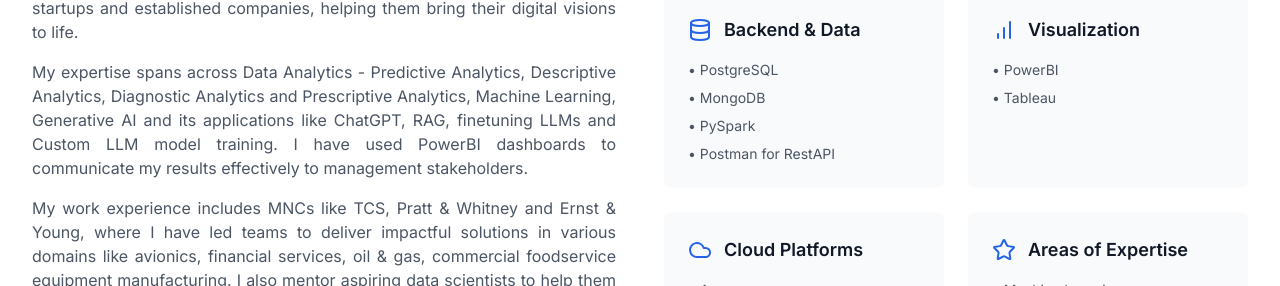
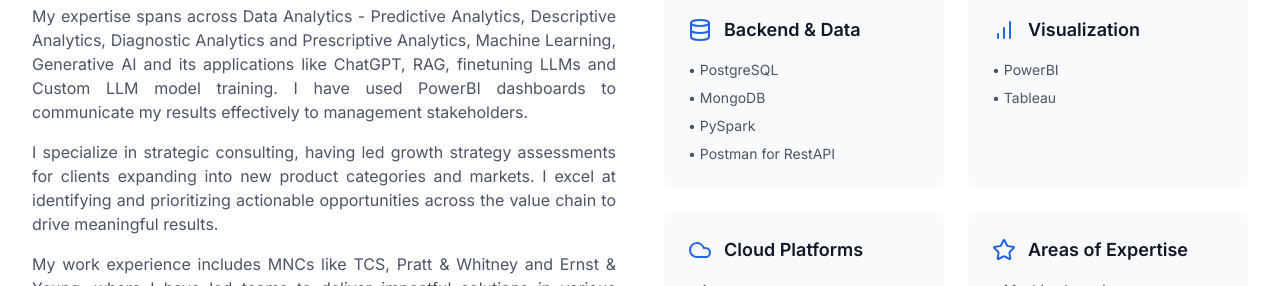
Before and after one commit to v-agam/my_webpage, a Next.js app: page / in a window 1280 px wide. Shown: the part 1312-1598 px from the top of the page. Built offline with nearby package versions, Linux system fonts and the light colour scheme; no server answers.

Commit message:
Update about.js

```diff
--- a/src/components/about.js
+++ b/src/components/about.js
@@ -36,6 +36,9 @@ export default function About() {
               </p>
               <p>
                 My expertise spans across Data Analytics - Predictive Analytics, Descriptive Analytics, Diagnostic Analytics and Prescriptive Analytics, Machine Learning, Generative AI and its applications like ChatGPT, RAG, finetuning LLMs and Custom LLM model training. I have used PowerBI dashboards to communicate my results effectively to management stakeholders.
+              </p>
+              <p>
+              I specialize in strategic consulting, having led growth strategy assessments for clients expanding into new product categories and markets. I excel at identifying and prioritizing actionable opportunities across the value chain to drive meaningful results.
               </p>
               <p>
                 My work experience includes MNCs like TCS, Pratt & Whitney and Ernst & Young, where I have led teams to deliver impactful solutions in various domains like avionics, financial services, oil & gas, commercial foodservice equipment manufacturing. I also mentor aspiring data scientists to help them realize professional excellence in the domain.
```
